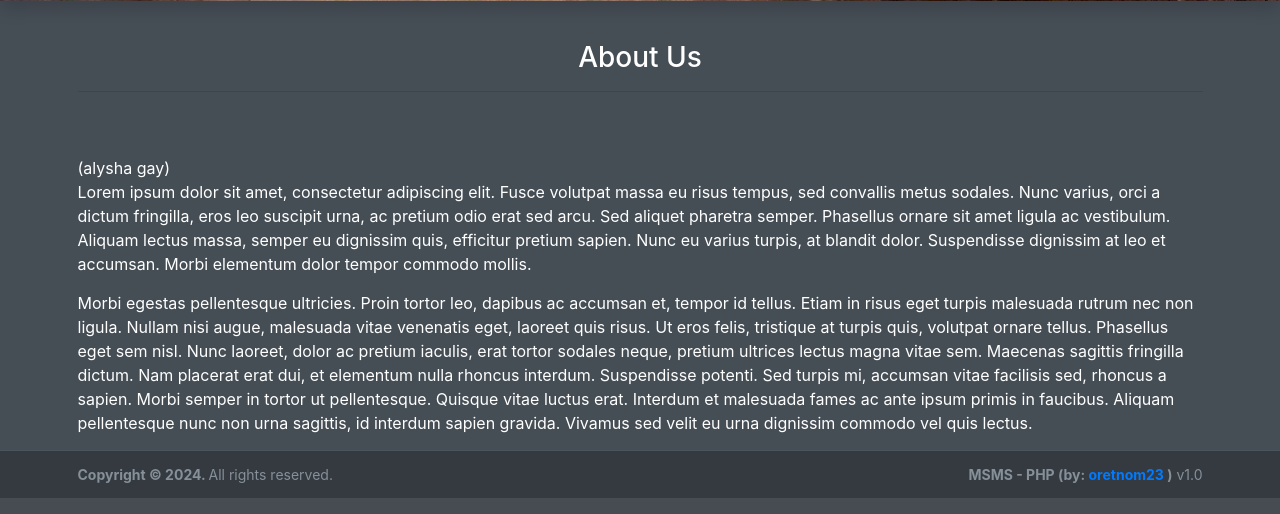
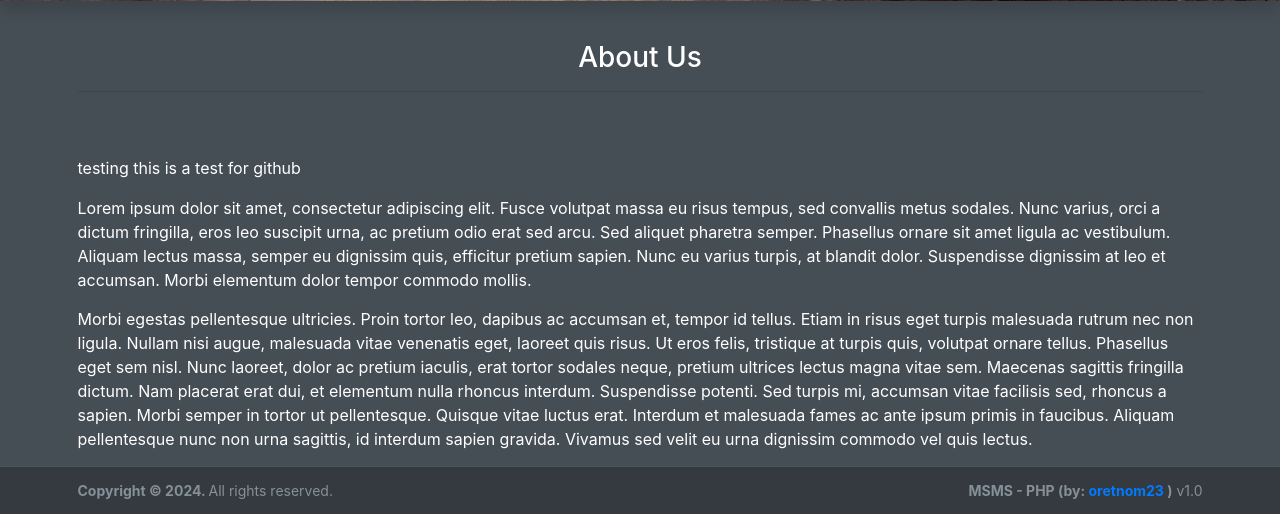
Before and after one commit to AbeSoll/msms, a PHP site: page /msms/index.php?page=about_us in a window 1280 px wide. Shown: the part 607-1121 px from the top of the page. Run offline with PHP 8.4, Linux system fonts and the light colour scheme; data comes from the database, SQL or seed files in the repository; some libraries are stand-ins or nearby versions.

Commit message:
nothing is change

```diff
--- a/about_us.php
+++ b/about_us.php
@@ -1,5 +1,8 @@
 <h3 class="text-center">About Us</h3>
-<hr> <br><br>(alysha gay)
+<hr> <br><br>
+<p>
+    testing this is a test for github
+</p>
 <div>
     <?php include("about_us.html") ?>
 </div>
```
